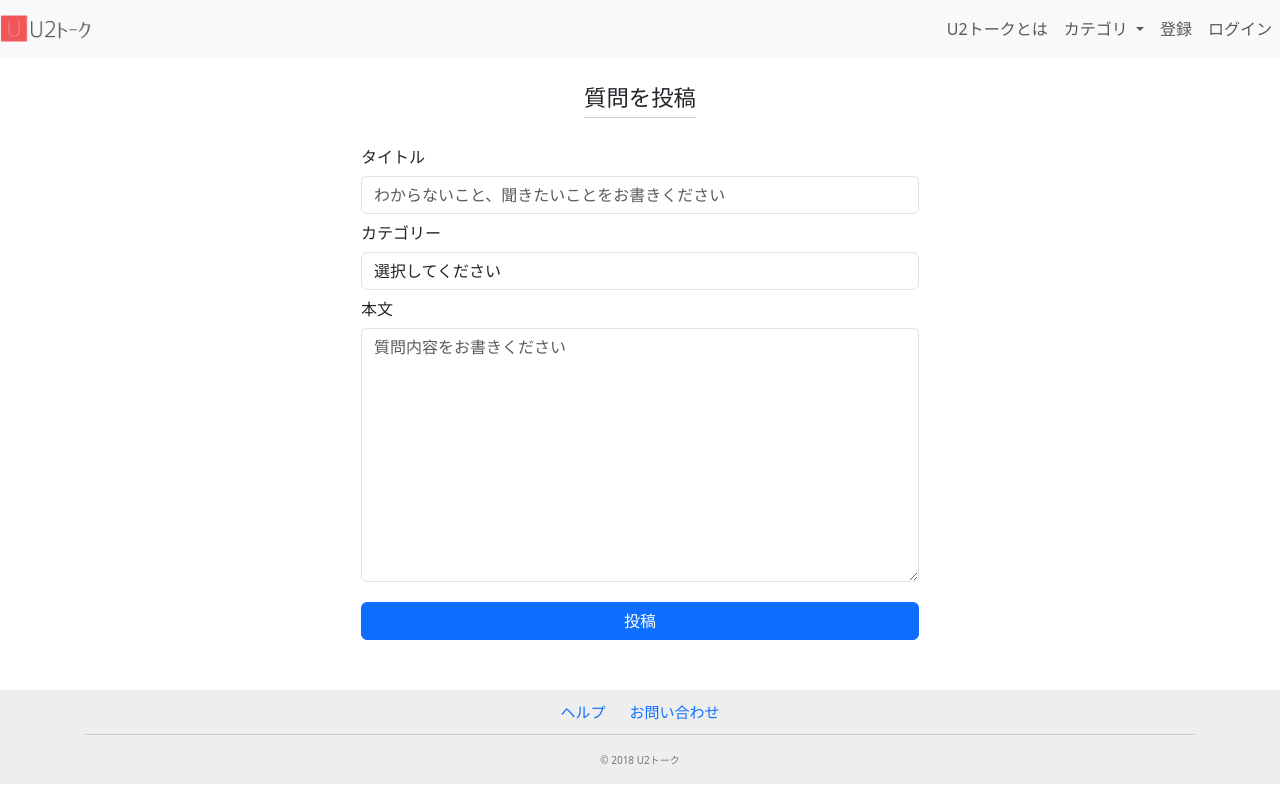
After one commit to shunta27/u2, a Rails app: page /posts/new in a window 1280 px wide. The commit adds this page. Run offline with Rails 7, Linux system fonts and the light colour scheme; data comes from the database, SQL or seed files in the repository; style sheets or scripts are compiled from the project's sources; parts of the project's set-up code (start-up, migrations or seed data) failed here and were passed over; some libraries are stand-ins or nearby versions.

Commit message:
質問投稿ページを実装

```diff
--- /dev/null
+++ b/app/controllers/posts_controller.rb
@@ -0,0 +1,34 @@
+class PostsController < ApplicationController
+  respond_to :html
+
+  def index
+  end
+
+  def show
+  end
+
+  def new
+    @post = Post.new
+  end
+
+  def create
+    @post = Post.new(post_params.merge(user_id: current_user.id))
+    if @post.save
+      redirect_to "/users/#{current_user.id}", notice: '記事を投稿しました。'
+    else
+      render :new
+    end
+  end
+
+  def edit
+  end
+
+  def update
+  end
+
+  private
+
+  def post_params
+    params.require(:post).permit(:subject, :category_id, :body)
+  end
+end
--- a/app/views/layouts/_header.html.erb
+++ b/app/views/layouts/_header.html.erb
@@ -12,6 +12,11 @@
         <li class="nav-item">
           <%= link_to 'U2トークとは', about_path, class: 'nav-link' %>
         </li>
+        <% if user_signed_in? %>
+        <li class="nav-item">
+          <%= link_to '質問する', new_post_path, :class => 'nav-link' %>
+        </li>
+        <% end %>
         <li class="nav-item dropdown">
           <a class="nav-link dropdown-toggle" href="#" id="navbarDropdown" role="button" data-toggle="dropdown" aria-haspopup="true" aria-expanded="false">
             カテゴリ
--- /dev/null
+++ b/app/views/posts/new.html.erb
@@ -0,0 +1,35 @@
+<div class="title_block">
+  <h1 class="page_title">質問を投稿</h1>
+</div>
+<div class="signup_form col-12 col-sm-6 offset-sm-3">
+<%= form_for(@post, :url => posts_new_path) do |f| %>
+  <% if @post.errors.any? %>
+  <% @post.errors.full_messages.each do |message| %>
+    <li><%= message %></li>
+  <% end %>
+  <% end %>
+  <div class="form-group row">
+      <div class="col-sm-12">
+        <%= f.label :subject, 'タイトル', class: 'col-form-label' %><br />
+        <%= f.text_field :subject, class: 'form-control', placeholder: 'わからないこと、聞きたいことをお書きください' %>
+      </div>
+  </div>
+  <div class="form-group row">
+      <div class="col-sm-12">
+        <%= f.label :category_id, 'カテゴリー', class: 'col-form-label' %><br />
+        <%= f.select :category_id, @categories.collect { |c| [ c.name, c.id ] }, { :prompt => '選択してください' }, { class: 'form-control'} %>
+      </div>
+  </div>
+  <div class="form-group row">
+      <div class="col-sm-12">
+        <%= f.label :body, '本文', class: 'col-form-label' %><br />
+        <%= f.text_area :body, size: '20x10', class: 'form-control', placeholder: '質問内容をお書きください' %>
+      </div>
+  </div>
+  <div class="form-group row">
+    <div class="col-sm-12">
+      <%= f.submit '投稿', class: 'entry btn btn-primary' %>
+    </div>
+  </div>
+<% end %>
+</div>
--- a/config/routes.rb
+++ b/config/routes.rb
@@ -24,9 +24,12 @@
   resources :users, only: :show
   get 'users/:id/unsubscribe' => 'users#unsubscribe', as: 'user_unsubscribe'
 
-  # resources :posts
+  resources :posts, only: [:new, :edit]
+  post '/posts/new', :to => 'posts#create'
+  patch '/posts/:id/edit', :to => 'posts#update'
+  put '/posts/:id/edit', :to => 'posts#update'
   resources :categories do
-    resources :posts
+    resources :posts, only: [:index, :show]
   end
 
 end
```
